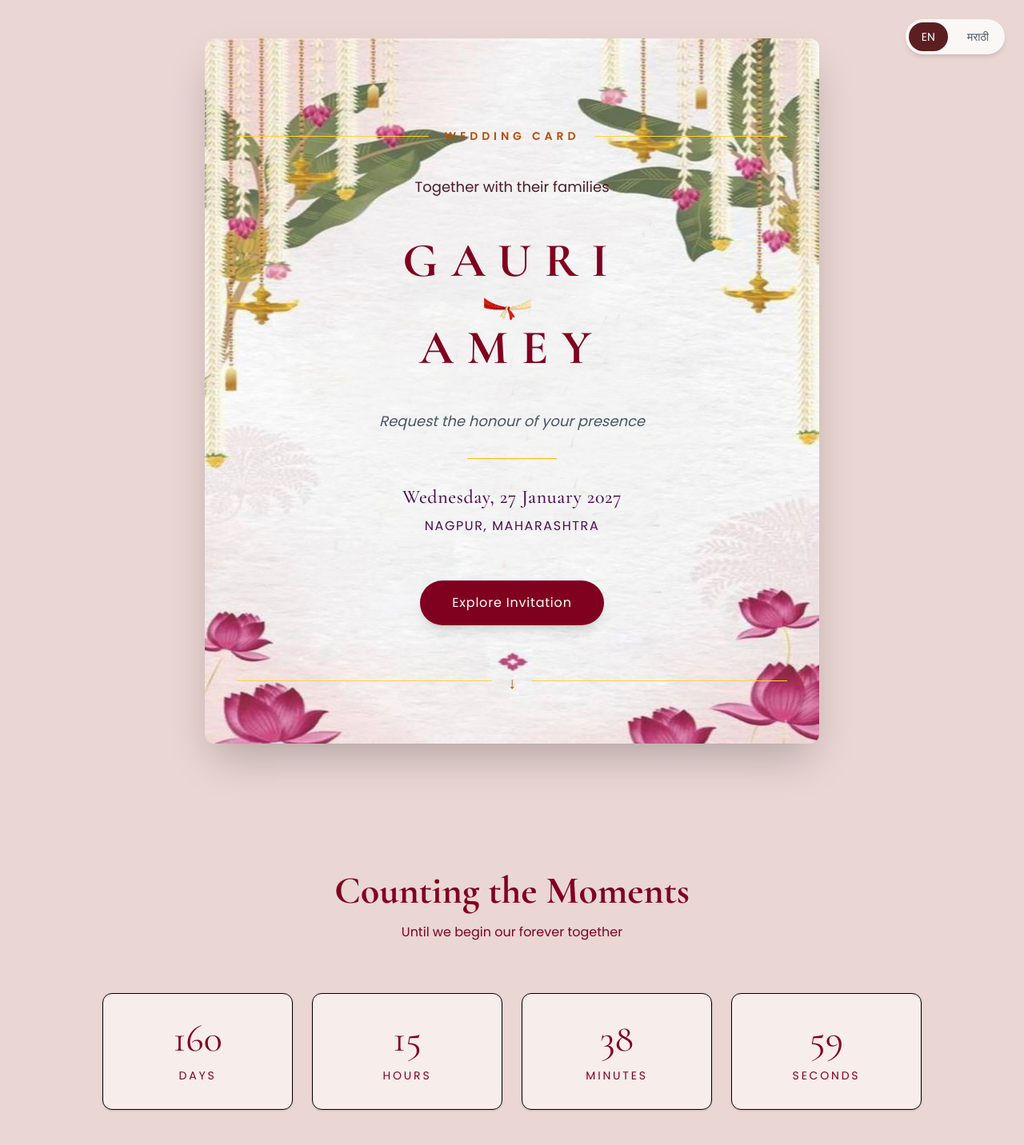
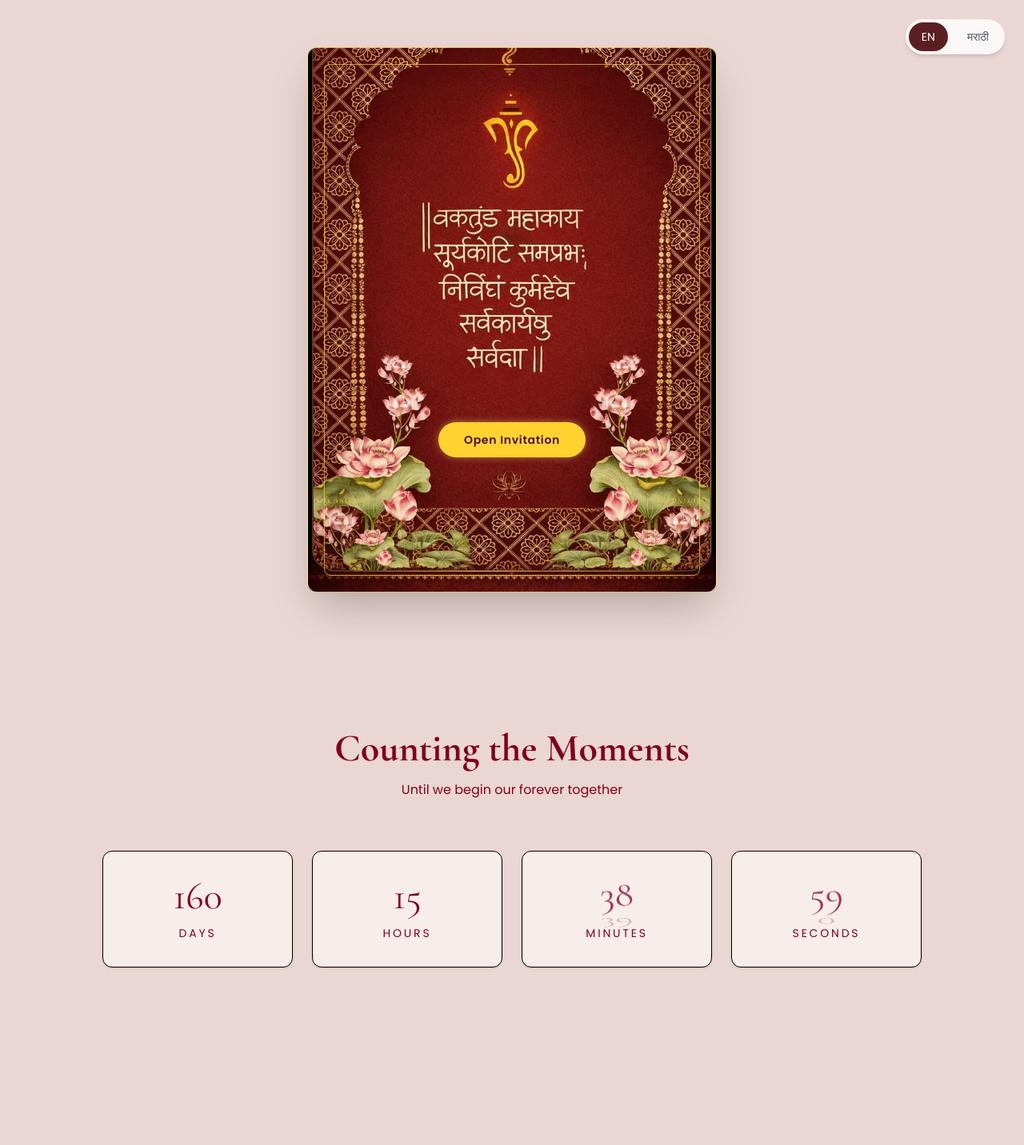
Before and after one commit to Gauri9/GauriChaAmey, a React (Vite) app in the folder lagna-patrika/: page / in a window 1280 px wide. Shown: the top 1432 px of the page at 80% size. Built offline with nearby package versions, Linux system fonts and the light colour scheme.

Commit message:
add animations

```diff
--- a/lagna-patrika/src/components/countdown/countdown.tsx
+++ b/lagna-patrika/src/components/countdown/countdown.tsx
@@ -1,4 +1,5 @@
 import { useEffect, useState } from "react";
+import { AnimatePresence, motion } from "framer-motion";
 import { wedding } from "../../data/wedding";
 
 interface TimeLeft {
@@ -43,19 +44,37 @@ export default function Countdown() {
 
   return (
     <section className="bg-background px-6 py-16 md:py-28">
+      <div className="mx-auto max-w-5xl text-center">
+        <motion.h2
+          initial={{ opacity: 0, scale: 0.86, y: 18 }}
+          whileInView={{ opacity: 1, scale: 1, y: 0 }}
+          viewport={{ once: true, amount: 0.4 }}
+          transition={{ duration: 0.8, type: "spring", bounce: 0.35 }}
+          className="font-serif font-bold text-5xl text-primary"
+        >
+          Counting the Moments
+        </motion.h2>
 
-      <div className="mx-auto max-w-5xl text-center">
+        <motion.p
+          initial={{ opacity: 0 }}
+          whileInView={{ opacity: 1 }}
+          viewport={{ once: true, amount: 0.4 }}
+          transition={{ duration: 0.7, delay: 0.12 }}
+          className="mt-4 text-text-secondary"
+        >
+          Until we begin our forever together
+        </motion.p>
 
-        <h2 className="font-serif font-bold text-5xl text-primary">
-          Counting the Moments
-        </h2>
-
-        <p className="mt-4 text-text-secondary">
-          Until we begin our forever together
-        </p>
-
-        <div className="mt-16 grid grid-cols-2 md:grid-cols-4 gap-4 md:gap-6">
-
+        <motion.div
+          initial="hidden"
+          whileInView="show"
+          viewport={{ once: true, amount: 0.25 }}
+          variants={{
+            hidden: {},
+            show: { transition: { staggerChildren: 0.1 } },
+          }}
+          className="mt-16 grid grid-cols-2 md:grid-cols-4 gap-4 md:gap-6"
+        >
           <TimeCard value={timeLeft.days} label="Days" />
 
           <TimeCard value={timeLeft.hours} label="Hours" />
@@ -63,11 +82,8 @@ export default function Countdown() {
           <TimeCard value={timeLeft.minutes} label="Minutes" />
 
           <TimeCard value={timeLeft.seconds} label="Seconds" />
-
-        </div>
-
+        </motion.div>
       </div>
-
     </section>
   );
 }
@@ -79,16 +95,29 @@ interface TimeCardProps {
 
 function TimeCard({ value, label }: TimeCardProps) {
   return (
-    <div className="rounded-xl border border-border bg-surface p-5 md:p-8 shadow-sm transition hover:-translate-y-1 hover:shadow-md">
-
-      <h3 className="font-serif text-3xl md:text-5xl text-primary">
-        {value}
-      </h3>
+    <motion.div
+      variants={{ hidden: { opacity: 0, y: 20 }, show: { opacity: 1, y: 0 } }}
+      transition={{ duration: 0.55 }}
+      whileHover={{ y: -7, transition: { duration: 0.2 } }}
+      className="rounded-xl border border-border bg-surface p-5 md:p-8 shadow-sm transition-shadow hover:shadow-lg"
+    >
+      <AnimatePresence mode="popLayout">
+        <motion.h3
+          key={value}
+          initial={{ opacity: 0, rotateX: -90, y: -18 }}
+          animate={{ opacity: 1, rotateX: 0, y: 0 }}
+          exit={{ opacity: 0, rotateX: 90, y: 18 }}
+          transition={{ duration: 0.35, ease: "easeOut" }}
+          style={{ transformOrigin: "center bottom" }}
+          className="font-serif text-3xl md:text-5xl text-primary [transform-style:preserve-3d]"
+        >
+          {value}
+        </motion.h3>
+      </AnimatePresence>
 
       <p className="mt-3 uppercase tracking-[0.2em] text-text-light text-xs md:text-sm">
         {label}
       </p>
-
-    </div>
+    </motion.div>
   );
 }
--- a/lagna-patrika/src/components/hero/hero.tsx
+++ b/lagna-patrika/src/components/hero/hero.tsx
@@ -1,30 +1,109 @@
-import { motion } from "framer-motion";
+import { AnimatePresence, motion } from "framer-motion";
+import { useEffect, useState } from "react";
 import { wedding } from "../../data/wedding";
 import { translations } from "../../data/translations";
 import { useLanguage } from "../../context/LanguageContext";
 
 const container = {
-  hidden: {},
+  hidden: { opacity: 0 },
   show: {
+    opacity: 1,
     transition: {
-      staggerChildren: 0.25,
+      delayChildren: 0.15,
+      staggerChildren: 0.16,
     },
   },
 };
 
+const item = {
+  hidden: { opacity: 0, y: 18 },
+  show: {
+    opacity: 1,
+    y: 0,
+    transition: { duration: 0.7 },
+  },
+};
+
 export default function Hero() {
-
   const { language } = useLanguage();
   const t = translations[language];
+  const [isOpen, setIsOpen] = useState(false);
+
+  useEffect(() => {
+    const previousBodyOverflow = document.body.style.overflow;
+    const previousDocumentOverflow = document.documentElement.style.overflow;
+
+    if (!isOpen) {
+      document.body.style.overflow = "hidden";
+      document.documentElement.style.overflow = "hidden";
+    }
+
+    return () => {
+      document.body.style.overflow = previousBodyOverflow;
+      document.documentElement.style.overflow = previousDocumentOverflow;
+    };
+  }, [isOpen]);
 
   return (
-   <section className="min-h-screen bg-background flex items-center justify-center px-6 py-12">
+    <section className="relative flex min-h-screen items-center justify-center bg-background px-6 py-10 md:py-12">
+      <AnimatePresence mode="wait">
+        {!isOpen ? (
+          <motion.div
+            key="closed-invitation"
+            initial={{ opacity: 0, scale: 0.88, rotateY: -12, y: 20 }}
+            animate={{ opacity: 1, scale: 1, rotateY: 0, y: 0 }}
+            exit={{ opacity: 0, scale: 0.94, rotateY: 90, x: 80 }}
+            transition={{ duration: 0.8, type: "spring", bounce: 0.25 }}
+            style={{
+              backgroundImage: `url(${import.meta.env.BASE_URL}ganpati-stotra.jpg)`,
+              backgroundSize: "cover",
+              backgroundPosition: "center",
+              backgroundRepeat: "no-repeat",
+              transformStyle: "preserve-3d",
+            }}
+            className="relative flex aspect-[3/4] w-full max-w-md flex-col items-center justify-end overflow-hidden rounded-xl border border-amber-200/80 p-5 text-center shadow-2xl md:max-w-lg"
+          >
+            <div className="pointer-events-none absolute inset-3 rounded-lg border border-amber-300/70 md:inset-5" />
 
+            <motion.button
+              type="button"
+              onClick={() => setIsOpen(true)}
+              animate={{
+                boxShadow: [
+                  "0 0 8px rgba(252, 211, 77, 0.45)",
+                  "0 0 24px rgba(252, 211, 77, 0.9)",
+                  "0 0 8px rgba(252, 211, 77, 0.45)",
+                ],
+              }}
+              whileHover={{
+                scale: 1.06,
+                y: -3,
+                boxShadow: "0 0 32px rgba(252, 211, 77, 1)",
+              }}
+              whileTap={{ scale: 0.96 }}
+              transition={{ duration: 2, repeat: Infinity, ease: "easeInOut" }}
+              className="mt-3 -translate-y-30 rounded-full bg-amber-300 px-8 py-3 text-sm font-semibold tracking-wider text-[#4A0E4E] shadow-lg"
+              aria-label="Open wedding invitation"
+            >
+              Open Invitation
+            </motion.button>
+            <motion.span
+              animate={{ y: [0, 6, 0] }}
+              transition={{ repeat: Infinity, duration: 1.8 }}
+              className="text-lg text-amber-700"
+              aria-hidden="true"
+            >
+              ↓
+            </motion.span>
+          </motion.div>
+        ) : (
           <motion.div
+            key="open-invitation"
             variants={container}
             initial="hidden"
-        //animate="show"
-         className="relative w-full max-w-lg md:max-w-3xl rounded-xl bg-surface px-6 pt-20 pb-10 md:px-10 md:pt-28 md:pb-16 shadow-2xl"
+            animate="show"
+            transition={{ duration: 0.55 }}
+            className="relative w-full max-w-lg origin-top rounded-xl bg-surface px-6 pt-20 pb-10 shadow-2xl md:max-w-3xl md:px-10 md:pt-28 md:pb-16"
             style={{
               backgroundImage: `url(${import.meta.env.BASE_URL}patrika-bg-3.jpg)`,
               backgroundSize: "100% 100%",
@@ -32,11 +111,10 @@ export default function Hero() {
               backgroundRepeat: "no-repeat",
             }}
           >
-
             {/* Top Divider */}
 
             <motion.div
-          //variants={item}
+              variants={item}
               className="mb-10 flex items-center gap-5"
             >
               <div className="h-px flex-1 bg-amber-300" />
@@ -49,7 +127,7 @@ export default function Hero() {
             {/* Family */}
 
             <motion.p
-          //variants={item}
+              variants={item}
               className="text-center text-lg text-primary-dark"
             >
               {t.family}
@@ -57,10 +135,7 @@ export default function Hero() {
 
             {/* Couple */}
 
-        <motion.div
-          //variants={item}
-          className="mt-12 text-center"
-        >
+            <motion.div variants={item} className="mt-12 text-center">
               <h1 className="font-serif text-4xl font-bold md:text-6xl tracking-[0.18em] md:tracking-[0.28em] text-primary">
                 {wedding.bride.toUpperCase()}
               </h1>
@@ -78,13 +153,8 @@ export default function Hero() {
 
             {/* Invitation */}
 
-        <motion.div
-          //variants={item}
-          className="mt-12 text-center"
-        >
-          <p className="text-lg italic text-gray-600">
-            {t.invite}
-          </p>
+            <motion.div variants={item} className="mt-12 text-center">
+              <p className="text-lg italic text-gray-600">{t.invite}</p>
 
               <div className="mx-auto mt-8 h-px w-28 bg-amber-400" />
 
@@ -106,30 +176,10 @@ export default function Hero() {
               </p>
             </motion.div>
 
-        {/* Button */}
-
-        <motion.div
-          //variants={item}
-          className="mt-14 flex justify-center"
-        >
-          <motion.button
-            whileHover={{
-              scale: 1.05,
-              backgroundColor: "var(--color-primary-light)",
-            }}
-            whileTap={{
-              scale: 0.97,
-            }}
-            className="rounded-full bg-primary px-7 py-3 md:px-10 md:py-4 text-white tracking-wider shadow-lg transition-colors"
-          >
-            {t.explore}
-          </motion.button>
-        </motion.div>
-
             {/* Bottom Divider */}
 
             <motion.div
-          //variants={item}
+              variants={item}
               className="mt-14 flex items-center gap-5"
             >
               <div className="h-px flex-1 bg-amber-300" />
@@ -150,6 +200,8 @@ export default function Hero() {
               <div className="h-px flex-1 bg-amber-300" />
             </motion.div>
           </motion.div>
+        )}
+      </AnimatePresence>
     </section>
   );
 }
--- a/lagna-patrika/src/data/translations.ts
+++ b/lagna-patrika/src/data/translations.ts
@@ -3,7 +3,6 @@ export const translations = {
     title: "Wedding Card",
     family: "Together with their families",
     invite: "Request the honour of your presence",
-    explore: "Explore Invitation",
     location: "Nagpur, Maharashtra",
     eventsTitle: "Mark Your Calendar",
     eventsSubtitle: "Save the dates for our wedding festivities.",
@@ -51,7 +50,6 @@ export const translations = {
     title: "लग्नपत्रिका",
     family: "आमच्या कुटुंबियांसह",
     invite: "आपल्या उपस्थितीची विनम्र विनंती",
-    explore: "आमंत्रण पहा",
     location: "नागपूर, महाराष्ट्र",
     eventsTitle: "तारीख लक्षात ठेवा",
     eventsSubtitle: "आमच्या विवाह सोहळ्यांसाठी या शुभ तारखा जतन करून ठेवा.",
--- a/lagna-patrika/src/index.css
+++ b/lagna-patrika/src/index.css
@@ -137,3 +137,47 @@ body {
 * {
   box-sizing: border-box;
 }
+
+section {
+  position: relative;
+  overflow: hidden;
+}
+
+section::after {
+  content: "";
+  position: absolute;
+  inset: 0;
+  pointer-events: none;
+  opacity: 0.35;
+  background: linear-gradient(115deg, transparent 35%, rgba(255, 255, 255, 0.18), transparent 65%);
+  transform: translateX(-100%);
+  animation: section-sheen 12s ease-in-out infinite;
+}
+
+button,
+a {
+  transition: transform 220ms ease, box-shadow 220ms ease, background-color 220ms ease;
+}
+
+button:focus-visible,
+a:focus-visible {
+  outline: 2px solid var(--color-secondary);
+  outline-offset: 4px;
+}
+
+@keyframes section-sheen {
+  0%, 65%, 100% { transform: translateX(-100%); }
+  80% { transform: translateX(100%); }
+}
+
+@media (prefers-reduced-motion: reduce) {
+  html { scroll-behavior: auto; }
+  *,
+  *::before,
+  *::after {
+    animation-duration: 0.01ms !important;
+    animation-iteration-count: 1 !important;
+    scroll-behavior: auto !important;
+    transition-duration: 0.01ms !important;
+  }
+}
```
Also changed, not shown: lagna-patrika/src/components/events/events.tsx (+4 -7 lines), lagna-patrika/src/components/events/timeline-item.tsx (+28 -22 lines), lagna-patrika/src/components/events/timeline.tsx (+12 -10 lines), lagna-patrika/public/ganpati-stotra.jpg (added). Lines whose indentation alone changed are shown as unchanged.
